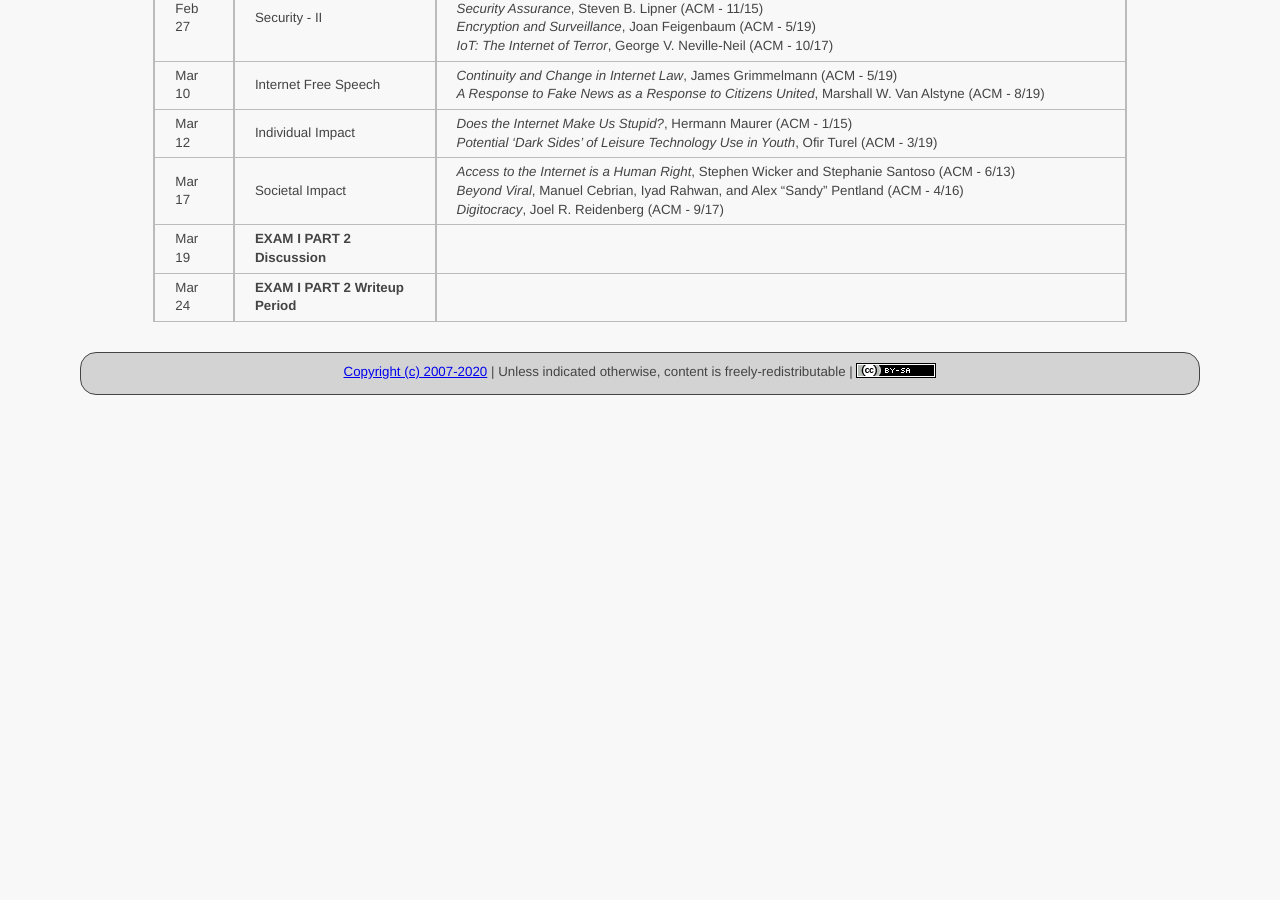
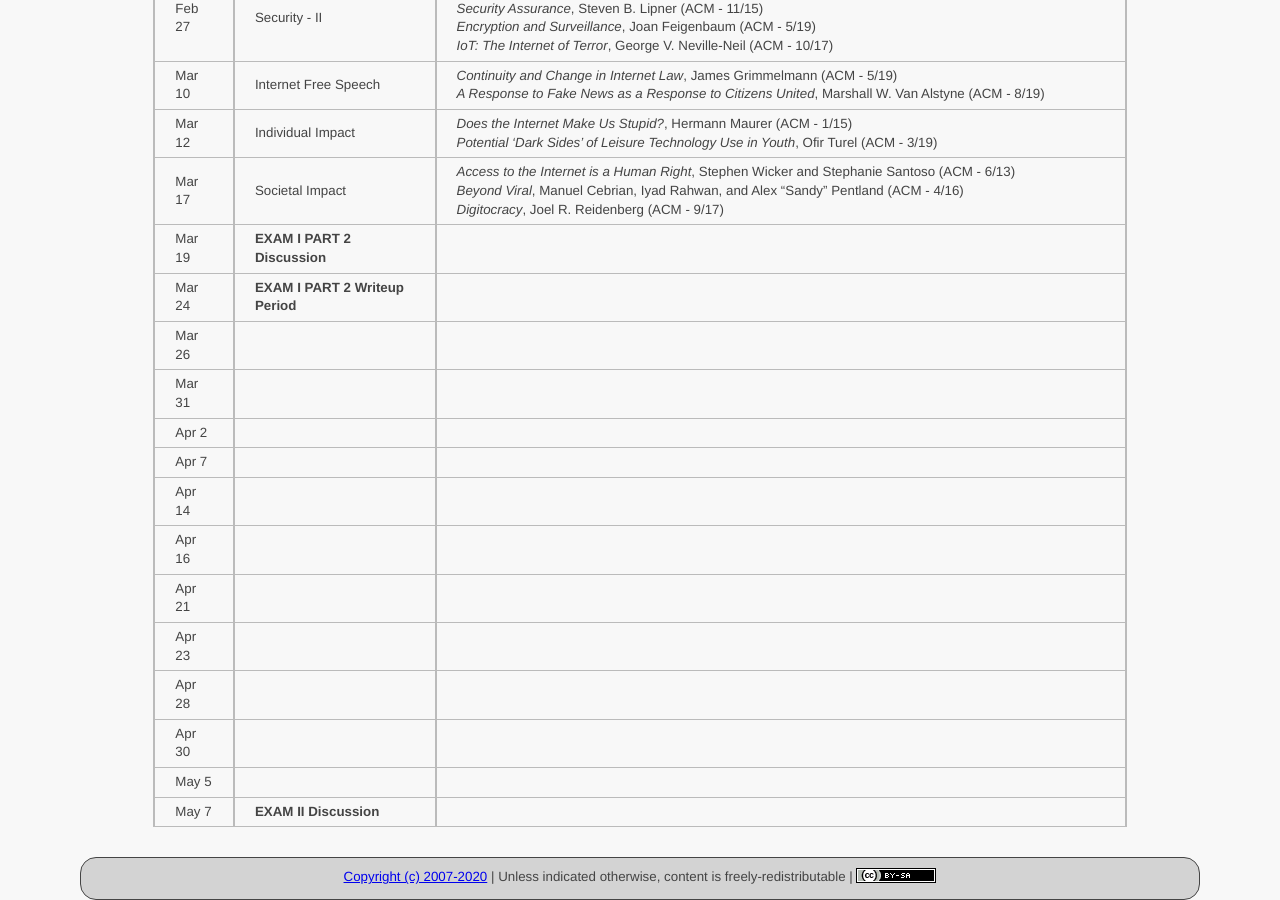
Before and after one commit to ycpcs/cs456-spring2020, a Jekyll site: the page built from schedule/index.md, in a window 1280 px wide and 900 px high, scrolled down 974 px. Built offline with Jekyll 4.4.1, drawn with Linux system fonts in a browser that asks for light colours; before the commit the page ends 1379 px from its top, so only the background shows below that.

Commit message:
update schedule
update schedule

```diff
--- a/schedule/index.md
+++ b/schedule/index.md
@@ -30,6 +30,18 @@ All reading materials can be accessed via [Schmidt Library](http://library.ycp.e
 > Mar 17  | Societal Impact      | *Access to the Internet is a Human Right*, Stephen Wicker and Stephanie Santoso (ACM - 6/13) <br /> *Beyond Viral*, Manuel Cebrian, Iyad Rahwan, and Alex "Sandy" Pentland (ACM - 4/16) <br /> *Digitocracy*, Joel R. Reidenberg (ACM - 9/17)|
 > Mar 19  | **EXAM I PART 2 Discussion** | |
 > Mar 24  | **EXAM I PART 2 Writeup Period**    | |
+> Mar 26  | | |
+> Mar 31  | | |
+> Apr 2   | | |
+> Apr 7   | | |
+> Apr 14  | | |
+> Apr 16  | | |
+> Apr 21  | | |
+> Apr 23  | | |
+> Apr 28  | | |
+> Apr 30  | | |
+> May 5   | | |
+> May 7   | **EXAM II Discussion** | |
 
 
 <!--
```
Also changed, not shown: index.md (+3 -0 lines).
